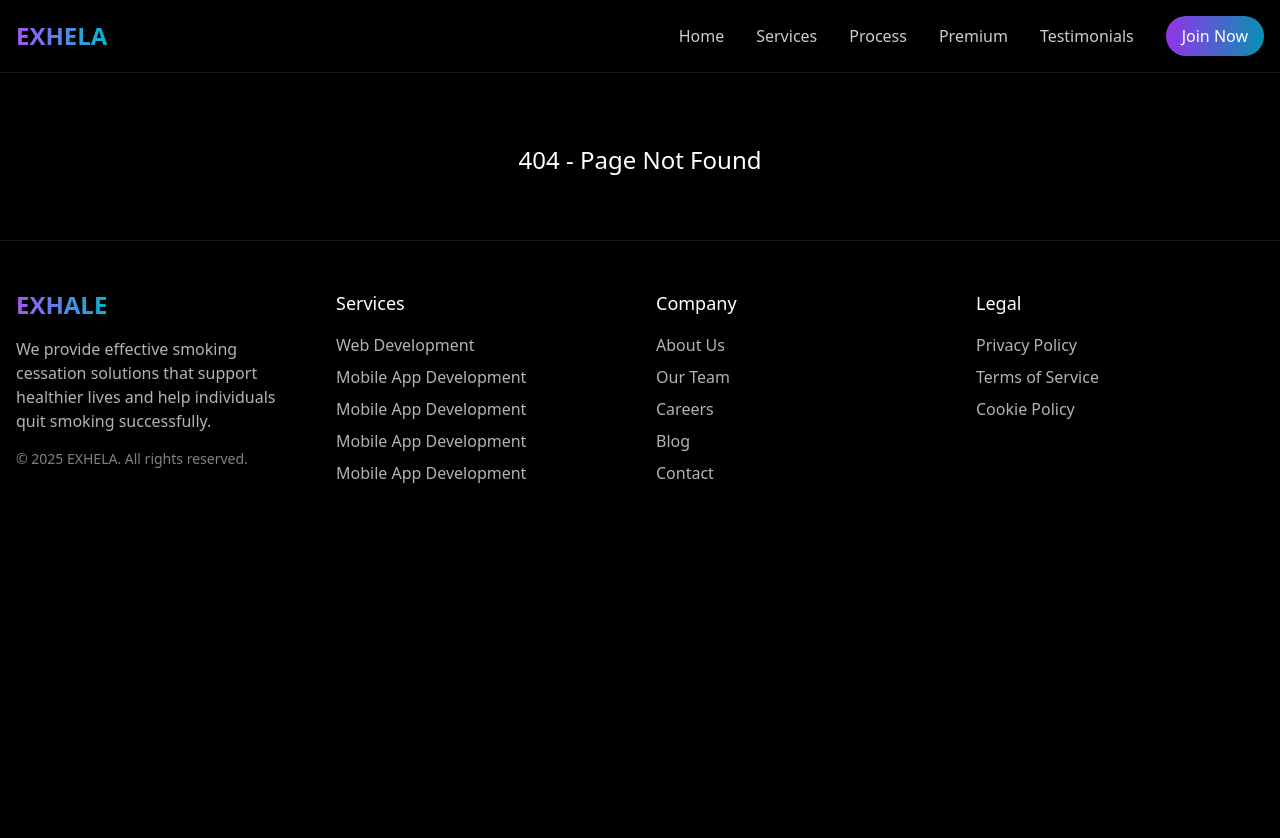
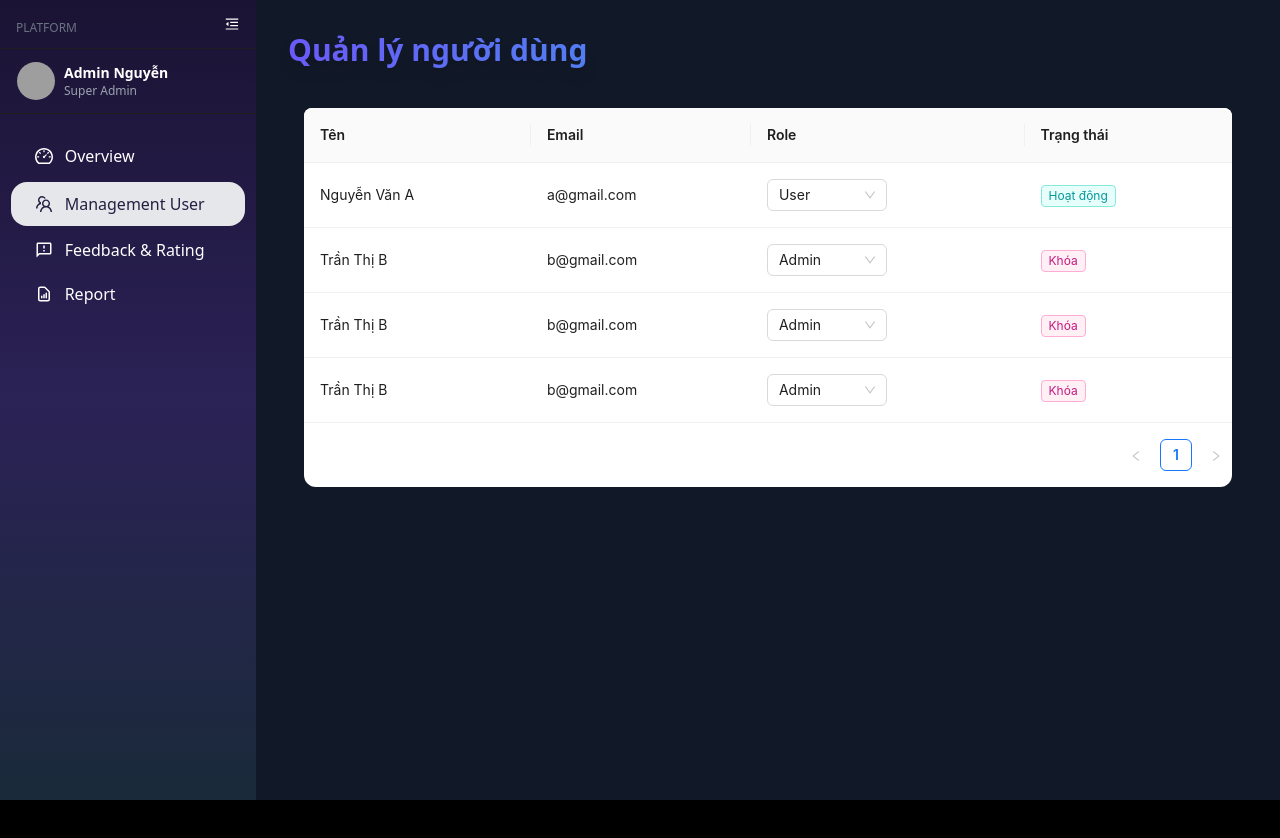
Before and after one commit to hwink09/Smoking_Cessation_FE, a React (Vite) app in the folder client/: page /admin/dashboard/user-management in a window 1280 px wide. Shown: the top 838 px of the page. After the commit the page ends 800 px from the top, so only its background shows below. Built offline with nearby package versions, Linux system fonts and the light colour scheme; grey boxes are pictures that could not be loaded.

Commit message:
user management

```diff
--- a/client/src/App.jsx
+++ b/client/src/App.jsx
@@ -12,6 +12,8 @@ import HomePages from "./pages/generic/home/HomePages";
 import Login from "./pages/Auth/Login";
 import Register from "./pages/Auth/Register";
 import ForgotPassword from "./pages/auth/ForgotPassword";
+import DashboardAdmin from "./pages/admin/DashboardAdmin";
+import UserManagement from "./pages/admin/UserManagement";
 
 // ===== Layout Wrapper =====
 const Layout = () => (
@@ -49,6 +51,9 @@ function App() {
             }
           />
         </Route>
+        {/* Admin routes */}
+        <Route path='/admin/dashboard' element={<DashboardAdmin />} />
+        <Route path='/admin/dashboard/user-management' element={<UserManagement />} />
       </Routes>
     </Router>
   );
--- /dev/null
+++ b/client/src/components/Admin/userManager/UserTable.jsx
@@ -0,0 +1,63 @@
+import { Table, Select, Tag } from "antd";
+import { useState } from "react";
+
+const initialUsers = [
+    { id: 1, name: "Nguyễn Văn A", email: "a@gmail.com", role: "user", status: "active" },
+    { id: 2, name: "Trần Thị B", email: "b@gmail.com", role: "admin", status: "inactive" },
+    { id: 3, name: "Trần Thị B", email: "b@gmail.com", role: "admin", status: "inactive" },
+    { id: 4, name: "Trần Thị B", email: "b@gmail.com", role: "admin", status: "inactive" },
+];
+
+export default function UserTable() {
+    const [users, setUsers] = useState(initialUsers);
+
+    const handleRoleChange = (id, newRole) => {
+        setUsers((prev) =>
+            prev.map((u) => (u.id === id ? { ...u, role: newRole } : u))
+        );
+        // TODO: Gọi API cập nhật role thực tế
+    };
+
+    const columns = [
+        { title: "Tên", dataIndex: "name", key: "name" },
+        { title: "Email", dataIndex: "email", key: "email" },
+        {
+            title: "Role",
+            dataIndex: "role",
+            key: "role",
+            render: (role, record) => (
+                <Select
+                    value={role}
+                    onChange={(value) => handleRoleChange(record.id, value)}
+                    style={{ width: 120 }}
+                >
+                    <Select.Option value="user">User</Select.Option>
+                    <Select.Option value="admin">Admin</Select.Option>
+                </Select>
+            ),
+        },
+        {
+            title: "Trạng thái",
+            dataIndex: "status",
+            key: "status",
+            render: (status) =>
+                status === "active" ? (
+                    <Tag color="cyan">Hoạt động</Tag>
+                ) : (
+                    <Tag color="magenta">Khóa</Tag>
+                ),
+        },
+    ];
+
+    return (
+        <div className="overflow-hidden p-4">
+            <Table
+                rowKey="id"
+                columns={columns}
+                dataSource={users}
+                pagination={true}
+                className="bg-white rounded-xl"
+            />
+        </div>
+    );
+}
--- /dev/null
+++ b/client/src/pages/admin/UserManagement.jsx
@@ -0,0 +1,19 @@
+import AdminLayout from "../../components/layouts/admin/AdminLayout";
+import UserTable from "../../components/Admin/userManager/UserTable";
+
+const admin = {
+    name: "Admin Nguyễn",
+    avatar: "https://i.pravatar.cc/150?img=3",
+    role: "Super Admin",
+};
+
+export default function UserManagement() {
+    return (
+        <AdminLayout admin={admin}>
+            <h1 className="text-3xl font-extrabold mb-6 bg-gradient-to-r from-[#6a5af9] to-[#1ecbe1] text-transparent bg-clip-text drop-shadow-lg">
+                Quản lý người dùng
+            </h1>
+            <UserTable />
+        </AdminLayout>
+    );
+}
```
